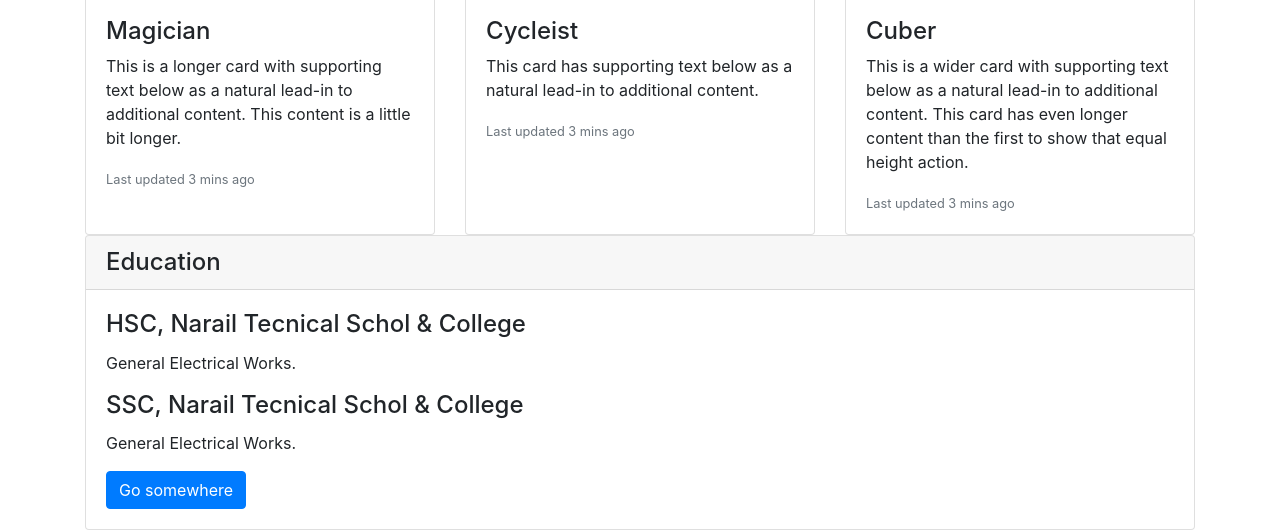
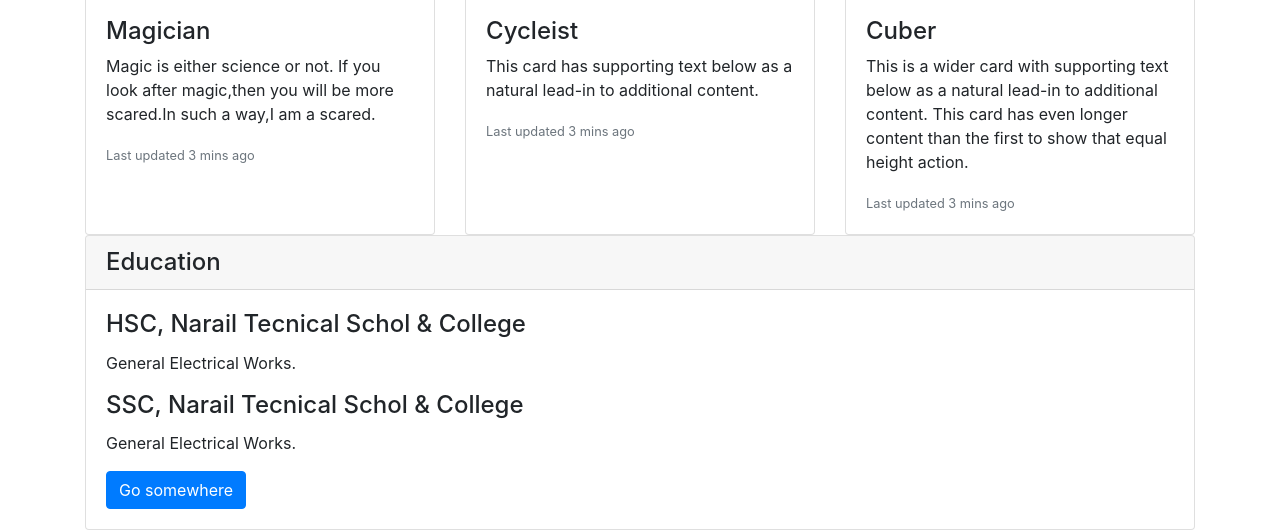
Before and after one commit to ahsanhabibsk/portfolio, a plain HTML site: page index.html in a window 1280 px wide. Shown: the part 510-1040 px from the top of the page. Drawn offline with nearby package versions, Linux system fonts and the light colour scheme.

Commit message:
Update index.html

```diff
--- a/index.html
+++ b/index.html
@@ -83,7 +83,7 @@
     <img class="card-img-top" src="..." alt="Card image cap">
     <div class="card-body">
       <h4 class="Cuber">Magician</h4>
-      <p class="card-text">This is a longer card with supporting text below as a natural lead-in to additional content. This content is a little bit longer.</p>
+      <p class="card-text">Magic is either science or not. If you look after magic,then you will be more scared.In such a way,I am a scared.</p>
       <p class="card-text"><small class="text-muted">Last updated 3 mins ago</small></p>
     </div>
   </div>
```
